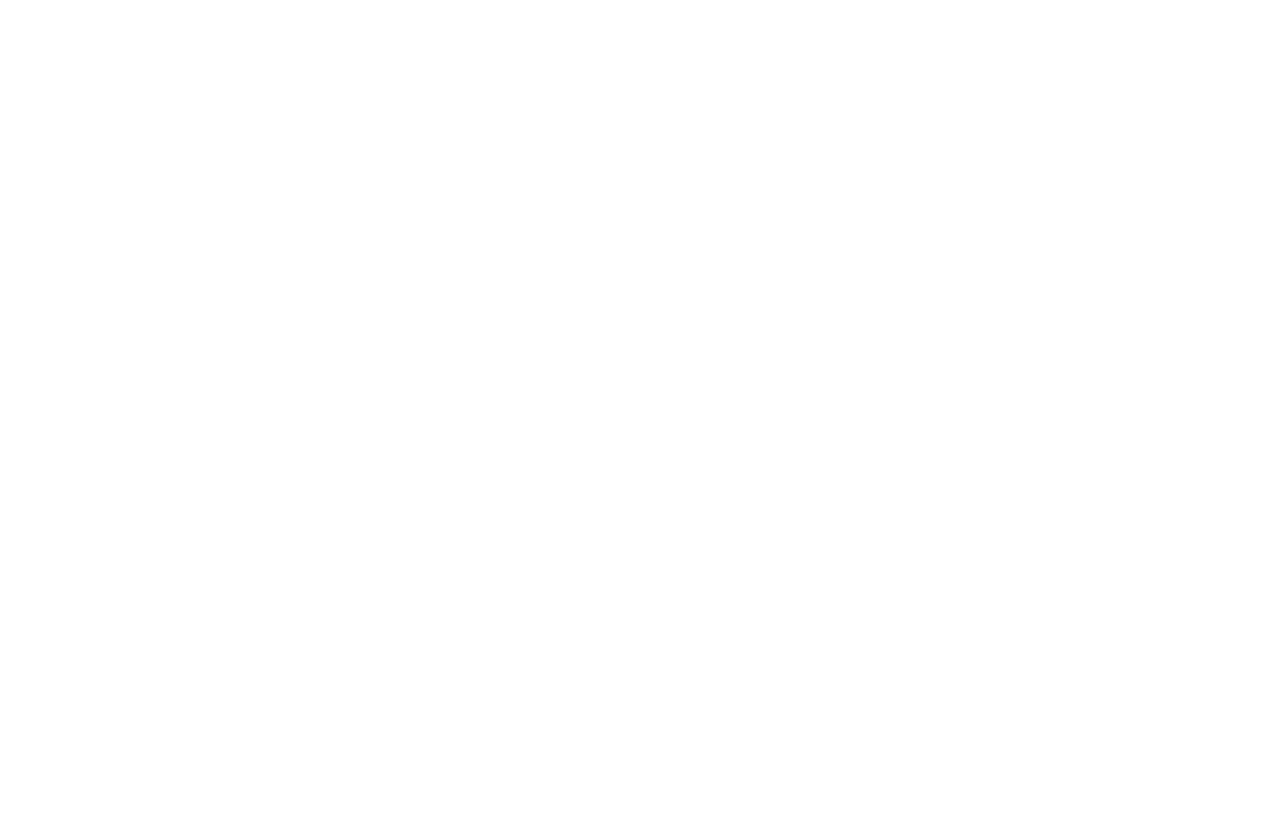
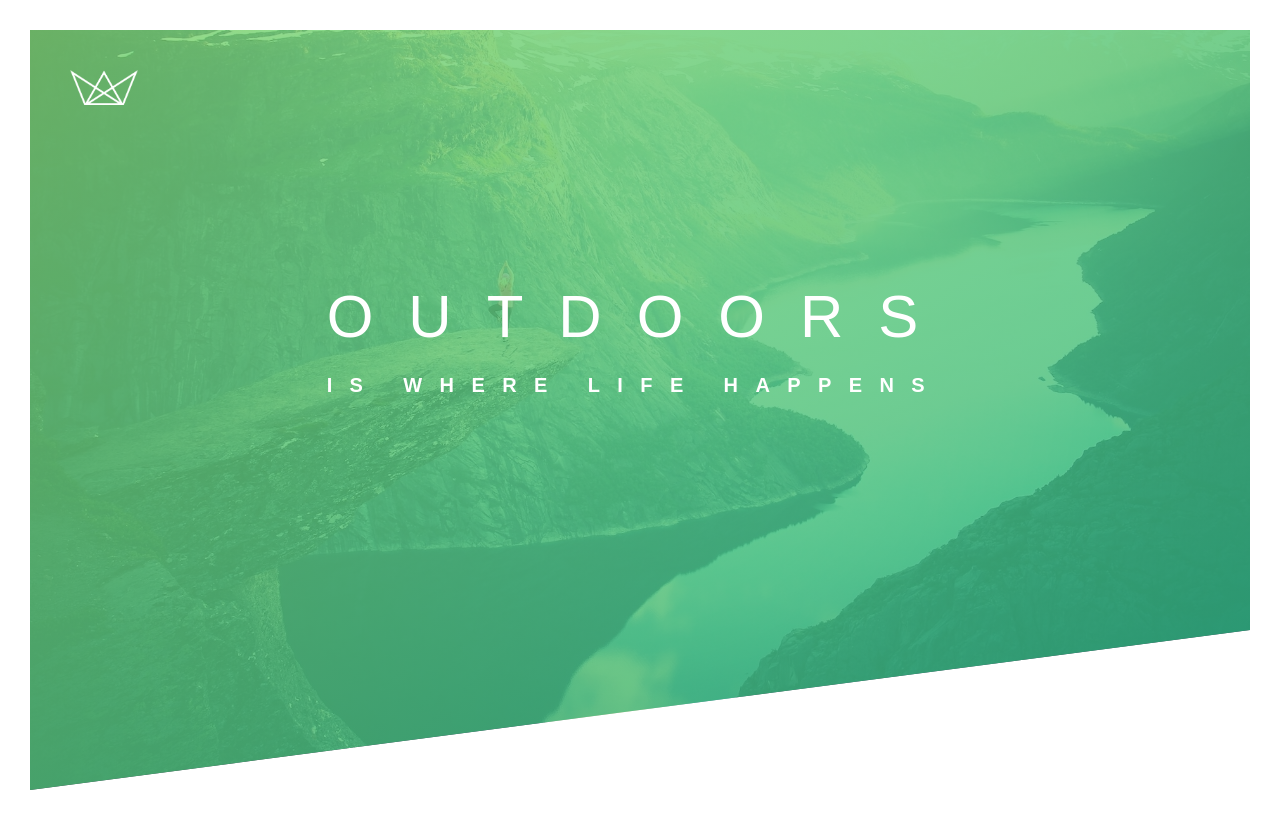
Before and after one commit to Kaikaine/natours, a PHP site: page / in a window 1280 px wide. Before the commit the page is empty. Run offline with PHP 8.4, Linux system fonts and the light colour scheme; some libraries are stand-ins or nearby versions.

Commit message:
Added background and logo and heading text

```diff
--- a/css/style.css
+++ b/css/style.css
@@ -6,3 +6,68 @@ Medium green: #55c57a
 Dark green: #28b485
 
 */
+
+* {
+  margin: 0;
+  padding: 0;
+  box-sizing: border-box;
+}
+
+body {
+  font-family: "Late", sans-serif;
+  font-weight: 400;
+  font-size: 16px;
+  line-height: 1.7;
+  color: #777;
+  padding: 30px;
+}
+
+.header {
+  height: 95vh;
+  background-image: linear-gradient(
+      to right bottom,
+      rgba(126, 213, 111, 0.8),
+      rgba(40, 180, 133, 0.8)
+    ),
+    url("../img/hero.jpg");
+  background-size: cover;
+  background-position: top;
+  clip-path: polygon(0 0, 100% 0, 100% 75vh, 0 100%);
+  position: relative;
+}
+
+.logo-box {
+  position: absolute;
+  top: 40px;
+  left: 40px;
+}
+
+.logo {
+  height: 35px;
+}
+
+.text-box {
+  position: absolute;
+  top: 40%;
+  left: 50%;
+  transform: translate(-50%, -50%);
+}
+
+.heading-primary {
+  color: #fff;
+  text-transform: uppercase;
+}
+
+.heading-primary-main {
+  display: block;
+  font-size: 60px;
+  font-weight: 400;
+  letter-spacing: 35px;
+}
+
+.heading-primary-sub {
+  display: block;
+  font-size: 20px;
+  font-weight: 700;
+  letter-spacing: 17.4px;
+}
--- a/index.html
+++ b/index.html
@@ -1,19 +1,32 @@
 <!DOCTYPE html>
 <html lang="en">
-    <head>
-        <meta charset="UTF-8">
-        <meta name="viewport" content="width=device-width, initial-scale=1.0">
+  <head>
+    <meta charset="UTF-8" />
+    <meta name="viewport" content="width=device-width, initial-scale=1.0" />
 
-        <link href="https://fonts.googleapis.com/css?family=Lato:100,300,400,700,900" rel="stylesheet">
+    <link
+      href="https://fonts.googleapis.com/css?family=Lato:100,300,400,700,900"
+      rel="stylesheet"
+    />
 
-        <link rel="stylesheet" href="css/icon-font.css">
-        <link rel="stylesheet" href="css/style.css">
-        <link rel="shortcut icon" type="image/png" href="img/favicon.png">
+    <link rel="stylesheet" href="css/icon-font.css" />
+    <link rel="stylesheet" href="css/style.css" />
+    <link rel="shortcut icon" type="image/png" href="img/favicon.png" />
 
-        <title>Natours | Exciting tours for adventurous people</title>
-    </head>
-    <body>
+    <title>Natours | Exciting tours for adventurous people</title>
+  </head>
+  <body>
+    <header class="header">
+      <div class="logo-box">
+        <img src="img/logo-white.png" alt="Natours logo" class="logo" />
+      </div>
 
-
-    </body>
+      <div class="text-box">
+        <h1 class="heading-primary">
+          <span class="heading-primary-main">Outdoors</span>
+          <span class="heading-primary-sub">is where life happens</span>
+        </h1>
+      </div>
+    </header>
+  </body>
 </html>
```
